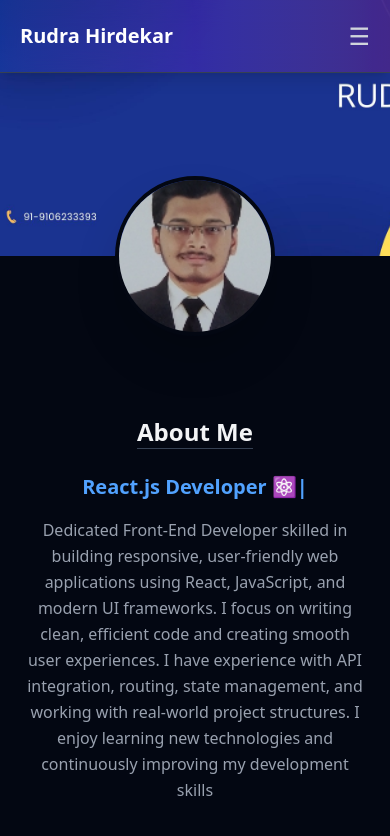
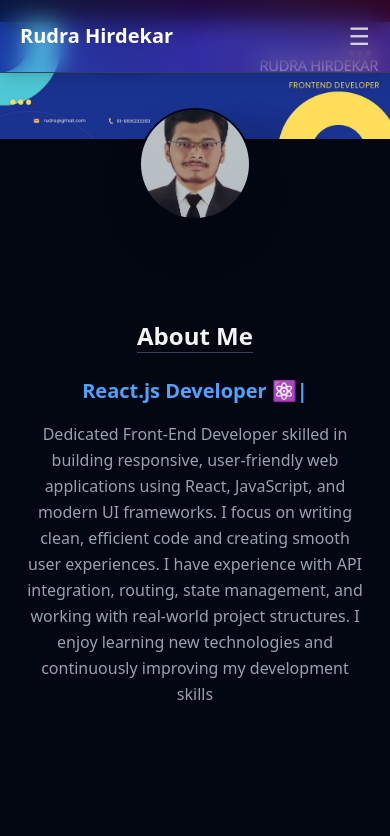
Before and after one commit to rudra2405/Rudra_Portfolio, a React (Vite) app: page / in a window 390 px wide. Shown: the top 836 px of the page. Built offline with nearby package versions, Linux system fonts and the light colour scheme.

Commit message:
again updated

```diff
--- a/src/App.jsx
+++ b/src/App.jsx
@@ -79,7 +79,7 @@
   return (
     <div className="min-h-screen bg-gray-950 text-gray-100 font-sans">
       {/* Navbar */}
-      <nav className="fixed top-0 left-0 w-full z-50 backdrop-blur-md bg-gradient-to-r from-blue-600/20 via-purple-600/20 to-pink-600/20 border-b border-gray-700 shadow-lg">
+      <nav className="fixed top-0 left-0 w-full z-100 backdrop-blur-md bg-gradient-to-r from-blue-600/20 via-purple-600/20 to-pink-600/20 border-b border-gray-700 shadow-lg">
         <div className="max-w-6xl mx-auto flex justify-between items-center p-5">
           <button
             onClick={() => window.scrollTo({ top: 0, behavior: "smooth" })}
@@ -130,7 +130,15 @@
       <section className="relative w-full">
         {/* Cover Image */}
         <div
-          className="h-64 md:h-80 w-full bg-cover bg-center"
+          className="h-40
+    sm:h-56
+    md:h-72
+    lg:h-80
+    bg-contain
+    bg-center
+    bg-no-repeat
+    md:bg-cover
+"
           style={{
             backgroundImage: "url('/cover.jpg')",
           }}
@@ -140,11 +148,18 @@
         {/* <div className="absolute inset-0 bg-black/40" /> */}
 
         {/* Profile Image */}
-        <div className="absolute -bottom-20 left-1/2 -translate-x-1/2">
+        <div className="absolute -bottom-15 md:-bottom-20 left-1/2 -translate-x-1/2">
           <img
             src={DATA.profileImg}
             alt="profile"
-            className="w-40 h-40 rounded-full border-4 border-gray-950 shadow-2xl object-cover"
+            className="w-28 h-28
+    sm:w-32 sm:h-32
+    md:w-40 md:h-40
+    rounded-full
+    border-2 border-gray-950
+    shadow-2xl
+    object-cover
+ "
           />
         </div>
       </section>
```
